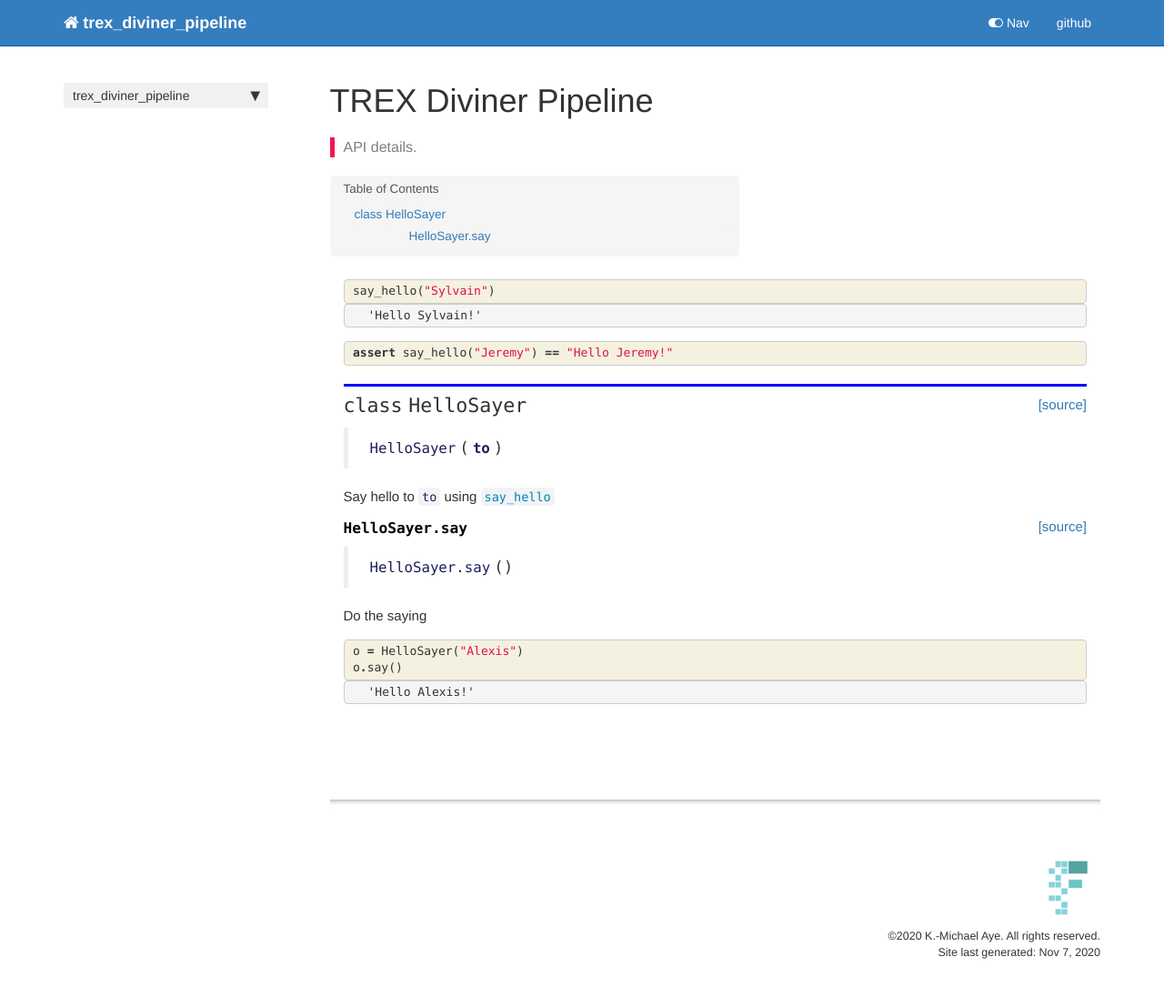
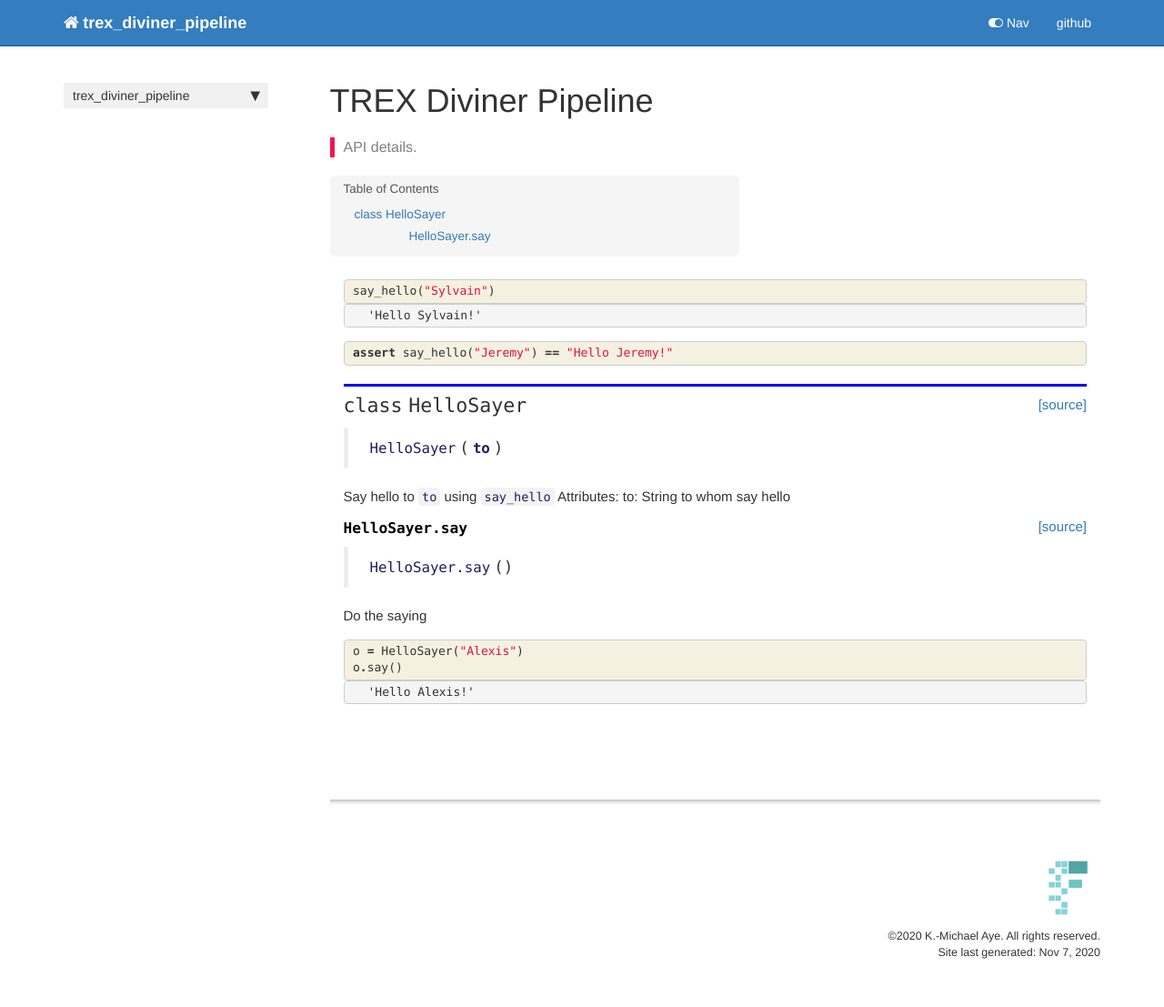
Before and after one commit to MrZombie69232/trex_diviner_pipeline, a Jekyll site: the page built from docs/core.html, in a window 1280 px wide. Shown: the whole page at 91% size. Built offline with Jekyll 4.4.1, drawn with Linux system fonts in a browser that asks for light colours; nearby versions of some CDN libraries; comment, search, counter and statistics services are not loaded.

Commit message:
improve docstring

```diff
--- a/docs/core.html
+++ b/docs/core.html
@@ -97,9 +97,11 @@ nb_path: "00_core.ipynb"
 
 
 <div class="output_markdown rendered_html output_subarea ">
-<h2 id="HelloSayer" class="doc_header"><code>class</code> <code>HelloSayer</code><a href="https://github.com/michaelaye/trex_diviner_pipeline/tree/master/trex_diviner_pipeline/core.py#L11" class="source_link" style="float:right">[source]</a></h2><blockquote><p><code>HelloSayer</code>(<strong><code>to</code></strong>)</p>
+<h2 id="HelloSayer" class="doc_header"><code>class</code> <code>HelloSayer</code><a href="https://github.com/michaelaye/trex_diviner_pipeline/tree/master/trex_diviner_pipeline/core.py#L19" class="source_link" style="float:right">[source]</a></h2><blockquote><p><code>HelloSayer</code>(<strong><code>to</code></strong>)</p>
 </blockquote>
-<p>Say hello to <code>to</code> using <a href="/trex_diviner_pipeline/core.html#say_hello"><code>say_hello</code></a></p>
+<p>Say hello to <code>to</code> using <code>say_hello</code>
+Attributes:
+  to: String to whom say hello</p>
 
 </div>
 
@@ -129,7 +131,7 @@ nb_path: "00_core.ipynb"
 
 
 <div class="output_markdown rendered_html output_subarea ">
-<h4 id="HelloSayer.say" class="doc_header"><code>HelloSayer.say</code><a href="https://github.com/michaelaye/trex_diviner_pipeline/tree/master/trex_diviner_pipeline/core.py#L17" class="source_link" style="float:right">[source]</a></h4><blockquote><p><code>HelloSayer.say</code>()</p>
+<h4 id="HelloSayer.say" class="doc_header"><code>HelloSayer.say</code><a href="https://github.com/michaelaye/trex_diviner_pipeline/tree/master/trex_diviner_pipeline/core.py#L28" class="source_link" style="float:right">[source]</a></h4><blockquote><p><code>HelloSayer.say</code>()</p>
 </blockquote>
 <p>Do the saying</p>
 
```
Also changed, not shown: 1 other file.
